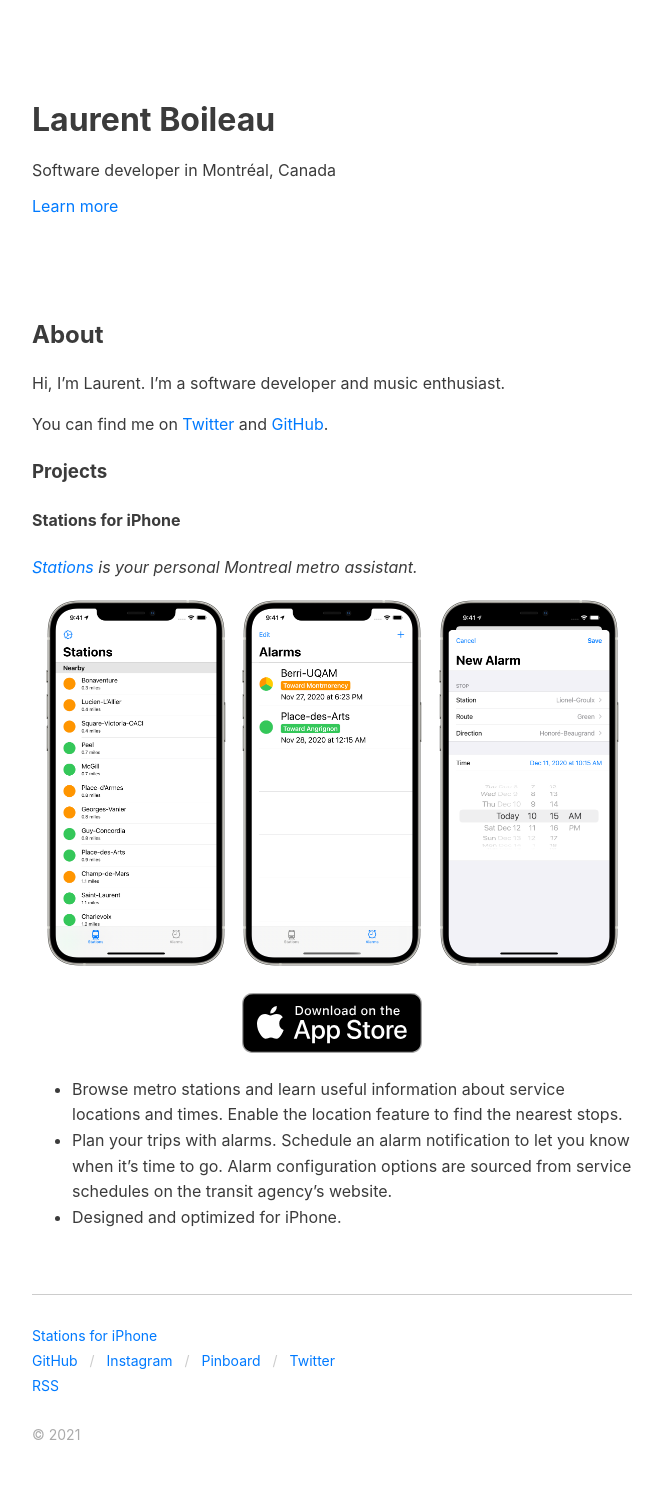
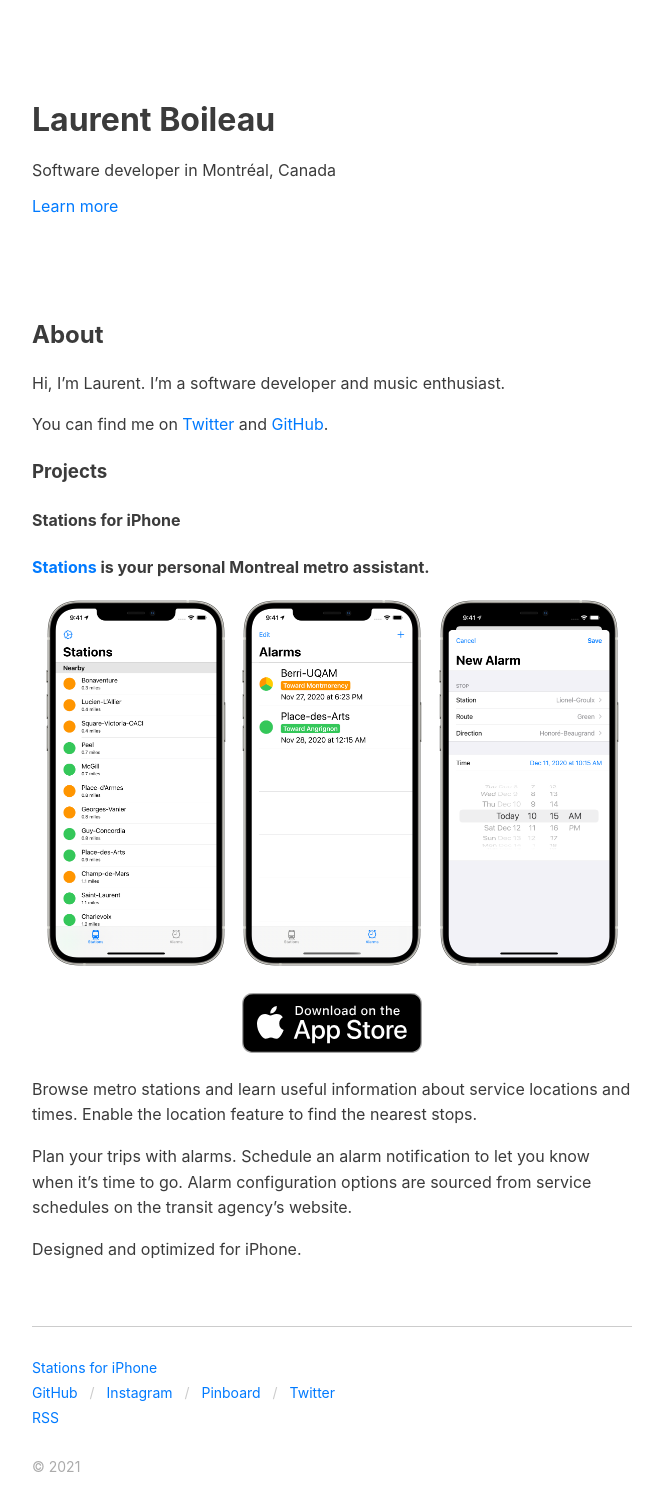
Before and after one commit to laurentboileau/laurentboileau.github.io, a Jekyll site: the page built from about.markdown, in a window 1280 px wide. Shown: the whole page, without its empty margins (308-971 px from the left). Built offline with Jekyll 4.4.1, drawn with Linux system fonts in a browser that asks for light colours; before the commit the page ends 1457 px from its top, so only the background shows below that.

```diff
--- a/about.markdown
+++ b/about.markdown
@@ -12,7 +12,7 @@ You can find me on [Twitter][twitter] and [GitHub][github].
 
 #### Stations for iPhone
 
-*[Stations][stations] is your personal Montreal metro assistant.*
+**[Stations][stations] is your personal Montreal metro assistant.**
 
 <p style="text-align: center;">
     <img src="/assets/images/stations/iphone-navigate.png" alt="Stops" style="max-width: 31%; margin-right: 1%;" />
@@ -26,9 +26,11 @@ You can find me on [Twitter][twitter] and [GitHub][github].
     </a>
 </p>
 
-- Browse metro stations and learn useful information about service locations and times. Enable the location feature to find the nearest stops.
-- Plan your trips with alarms. Schedule an alarm notification to let you know when it’s time to go. Alarm configuration options are sourced from service schedules on the transit agency’s website.
-- Designed and optimized for iPhone.
+Browse metro stations and learn useful information about service locations and times. Enable the location feature to find the nearest stops.
+
+Plan your trips with alarms. Schedule an alarm notification to let you know when it’s time to go. Alarm configuration options are sourced from service schedules on the transit agency’s website.
+
+Designed and optimized for iPhone.
 
 [stations]: https://stationsmontreal.app
 [twitter]: https://twitter.com/laurentboileau
```
Also changed, not shown: _posts/2021-03-22-introducing-stations-for-iphone.markdown (+6 -5 lines).
